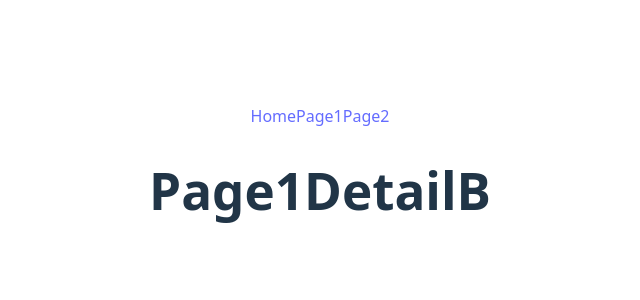
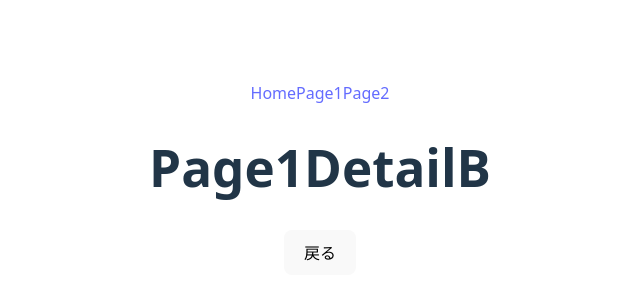
Before and after one commit to koma104/react-beginner-app, a React (Vite) app: page /page1/detailB in a window 1280 px wide. Shown: the part 222-522 px from the top of the page, without its empty margins (320-960 px from the left). Built offline with nearby package versions, Linux system fonts and the light colour scheme.

Commit message:
feat: Page1DetailBに戻るボタンを実装

```diff
--- a/src/pages/Page1DetailB.tsx
+++ b/src/pages/Page1DetailB.tsx
@@ -1,7 +1,16 @@
+import { useNavigate } from 'react-router-dom'
+
 export const Page1DetailB = () => {
+  const navigate = useNavigate();
+
+  const onClickBack = () => {
+    navigate(-1);
+  }
+
   return (
     <div>
       <h1>Page1DetailB</h1>
+      <button onClick={onClickBack}>戻る</button>
     </div>
   )
 }
```
